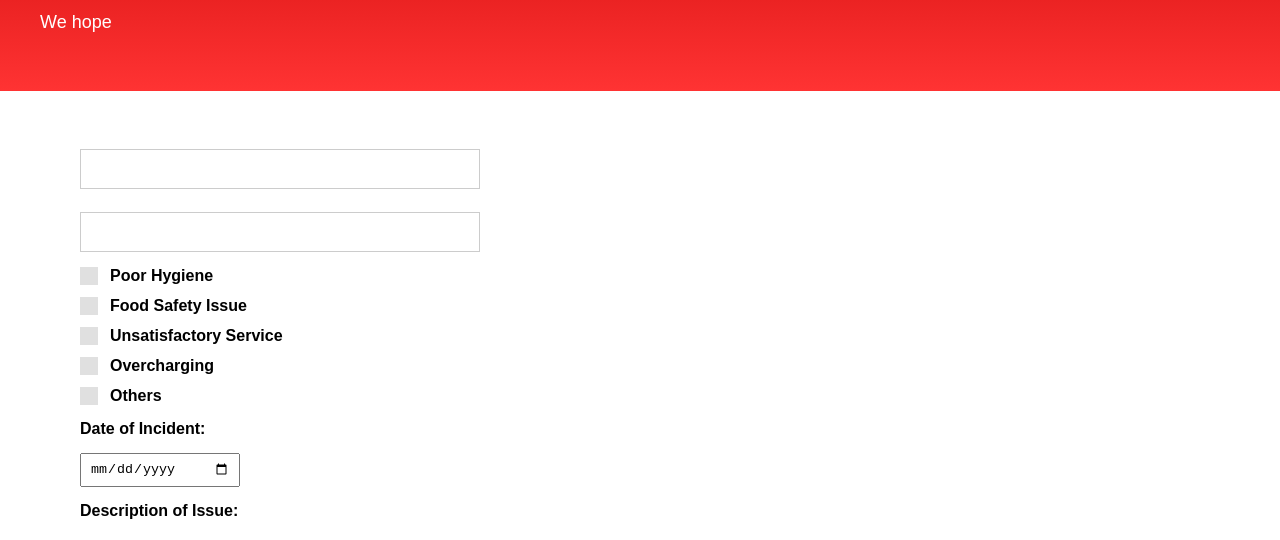
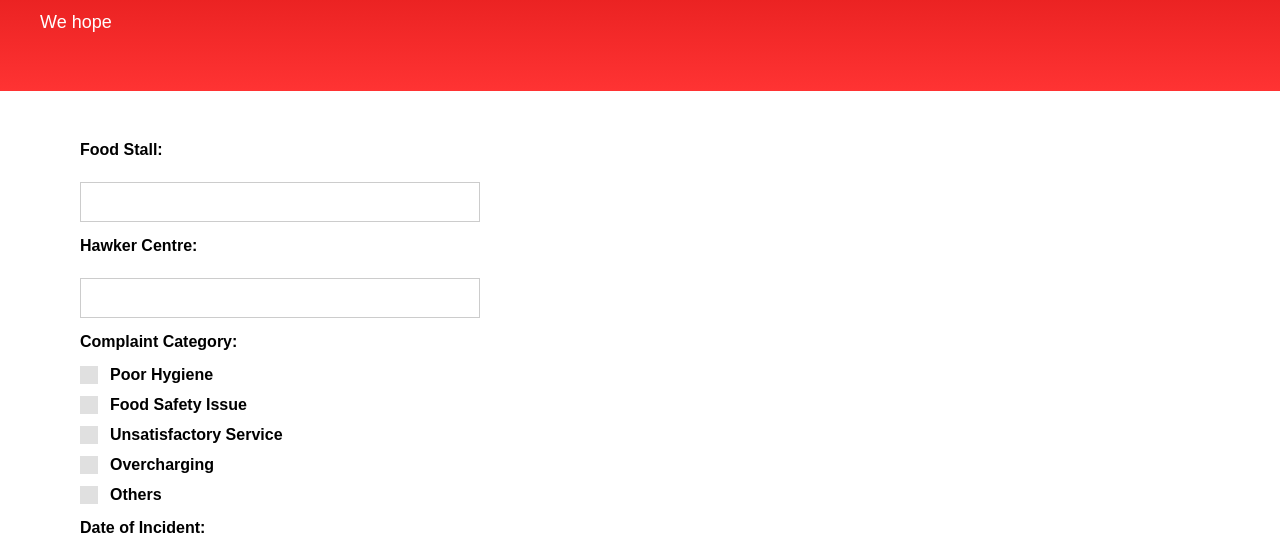
Before and after one commit to jx-np/HawkerRadar, a plain HTML site: page html/Feedback/complaint.html in a window 1280 px wide. Shown: the part 196-736 px from the top of the page. Drawn offline with Linux system fonts and the light colour scheme.

Commit message:
small changes to complaint.css

```diff
--- a/html/Feedback/complaint.html
+++ b/html/Feedback/complaint.html
@@ -39,13 +39,13 @@
 
         <main class="complaint-container">
             <form id="complaintForm">
-                <!--Food Stall-->
+                <label>Food Stall:</label>
                 <input type="text" id="foodStall" required>
 
-                <!--Hawker Centre-->
+                <label>Hawker Centre:</label>
                 <input type="text" id="hawkerCentre" required>
 
-                <!--Complaint Category-->
+                <label>Complaint Category:</label>
                 <div class="category-container">
                     <div class="category" data-value="Poor Hygiene">
                         <span class="box"></span>
```
